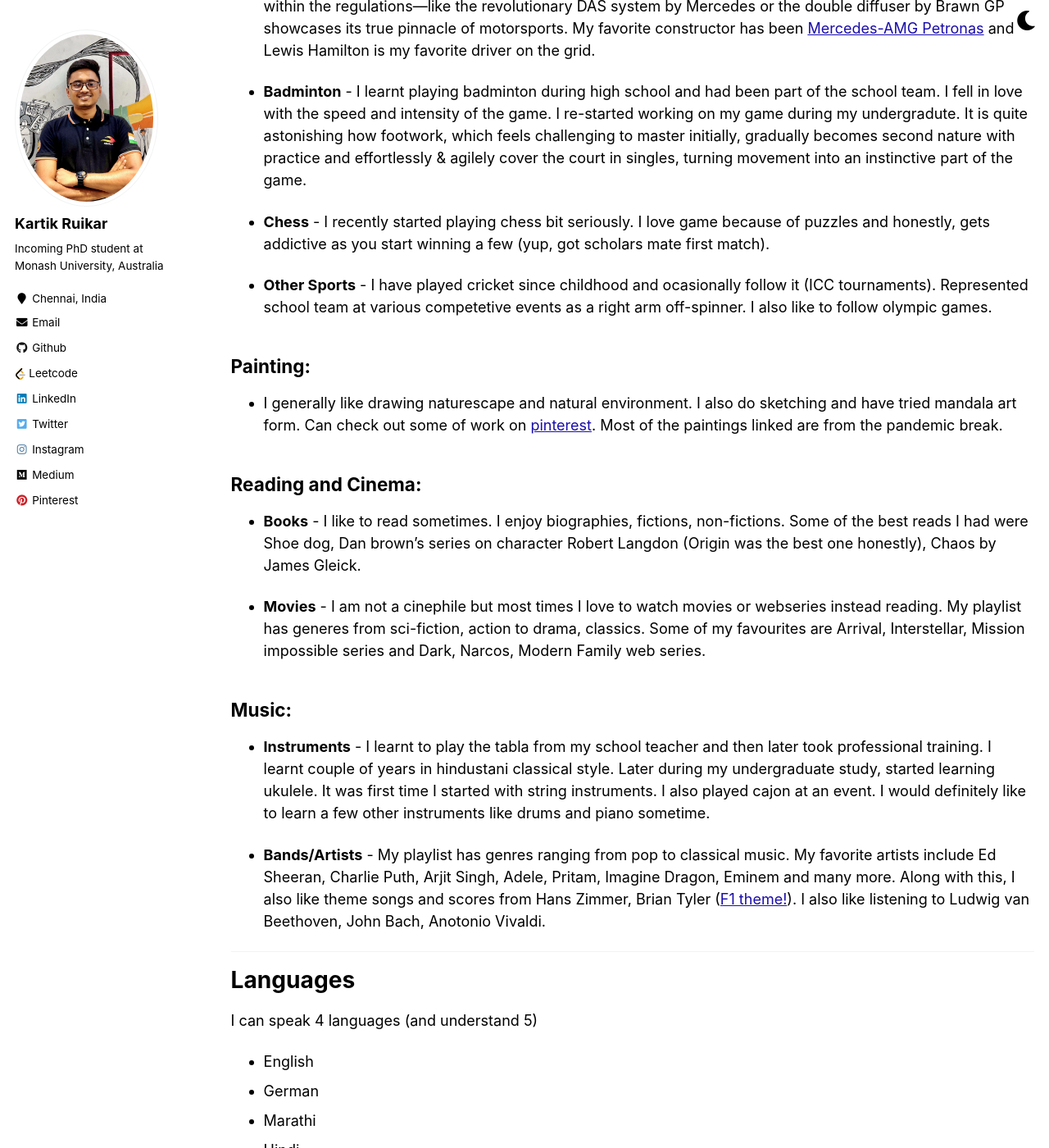
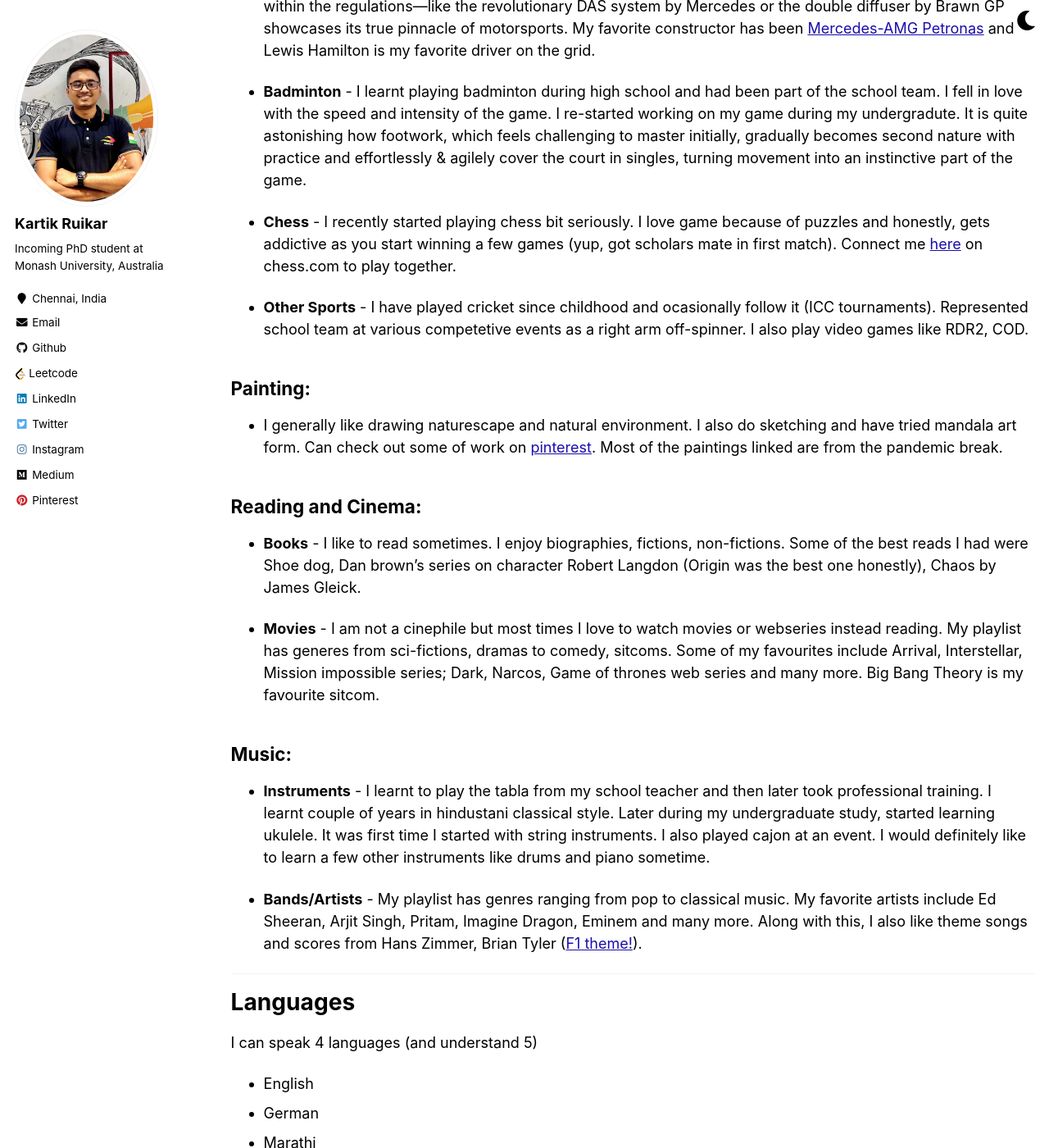
Before and after one commit to Kartik2605/Kartik2605.github.io, a Jekyll site: the page built from _pages/other.md, in a window 1280 px wide and 1400 px high, scrolled down 356 px. Shown: the whole window at 82% size. Built offline with Jekyll 4.4.1, drawn with Linux system fonts in a browser that asks for light colours; our own code applies the rules of GitHub Pages for plain Markdown files.

Commit message:
changes in About me 8

```diff
--- a/_pages/other.md
+++ b/_pages/other.md
@@ -15,9 +15,9 @@ redirect_from:
 
 * **Badminton** - I learnt playing badminton during high school and had been part of the school team. I fell in love with the speed and intensity of the game. I re-started working on my game during my undergradute. It is quite astonishing how footwork, which feels challenging to master initially, gradually becomes second nature with practice and effortlessly & agilely cover the court in singles, turning movement into an instinctive part of the game.
 
-* **Chess** - I recently started playing chess bit seriously. I love game because of puzzles and honestly, gets addictive as you start winning a few (yup, got scholars mate first match).
+* **Chess** - I recently started playing chess bit seriously. I love game because of puzzles and honestly, gets addictive as you start winning a few games (yup, got scholars mate in first match). Connect me [here](https://www.chess.com/member/cosmic_26) on chess.com to play together.
 
-* **Other Sports** - I have played cricket since childhood and ocasionally follow it (ICC tournaments). Represented school team at various competetive events as a right arm off-spinner. I also like to follow olympic games.
+* **Other Sports** - I have played cricket since childhood and ocasionally follow it (ICC tournaments). Represented school team at various competetive events as a right arm off-spinner. I also play video games like RDR2, COD.
 
 
 ## Painting: ##
@@ -28,14 +28,13 @@ redirect_from:
 
 * **Books** - I like to read sometimes. I enjoy biographies, fictions, non-fictions. Some of the best reads I had were Shoe dog, Dan brown's series on character Robert Langdon (Origin was the best one honestly), Chaos by James Gleick.
 
-* **Movies** - I am not a cinephile but most times I love to watch movies or webseries instead reading. My playlist has generes from sci-fiction, action to drama, classics. Some of my favourites are Arrival, Interstellar, Mission impossible series and Dark, Narcos, Modern Family web series.
+* **Movies** - I am not a cinephile but most times I love to watch movies or webseries instead reading. My playlist has generes from sci-fictions, dramas to comedy, sitcoms. Some of my favourites include Arrival, Interstellar, Mission impossible series; Dark, Narcos, Game of thrones web series and many more. Big Bang Theory is my favourite sitcom.
 
 ## Music: ##
 
 * **Instruments** - I learnt to play the tabla from my school teacher and then later took professional training. I learnt couple of years in hindustani classical style. Later during my undergraduate study, started learning ukulele. It was first time I started with string instruments. I also played cajon at an event. I would definitely like to learn a few other instruments like drums and piano sometime.
 
-* **Bands/Artists** - My playlist has genres ranging from pop to classical music. My favorite artists include Ed Sheeran, Charlie Puth, Arjit Singh, Adele, Pritam, Imagine Dragon, Eminem and many more.
-Along with this, I also like theme songs and scores from Hans Zimmer, Brian Tyler ([F1 theme!](https://www.youtube.com/watch?v=8AYy-BcjRXg)). I also like listening to Ludwig van Beethoven, John Bach, Anotonio Vivaldi.
+* **Bands/Artists** - My playlist has genres ranging from pop to classical music. My favorite artists include Ed Sheeran, Arjit Singh, Pritam, Imagine Dragon, Eminem and many more. Along with this, I also like theme songs and scores from Hans Zimmer, Brian Tyler ([F1 theme!](https://www.youtube.com/watch?v=8AYy-BcjRXg)).
 
 <!-- ### Concerts:
 Listening to live music has definitely moved up the things I like to do ever since I started playing multiple instruments. Appreciating the musicians skills
```
